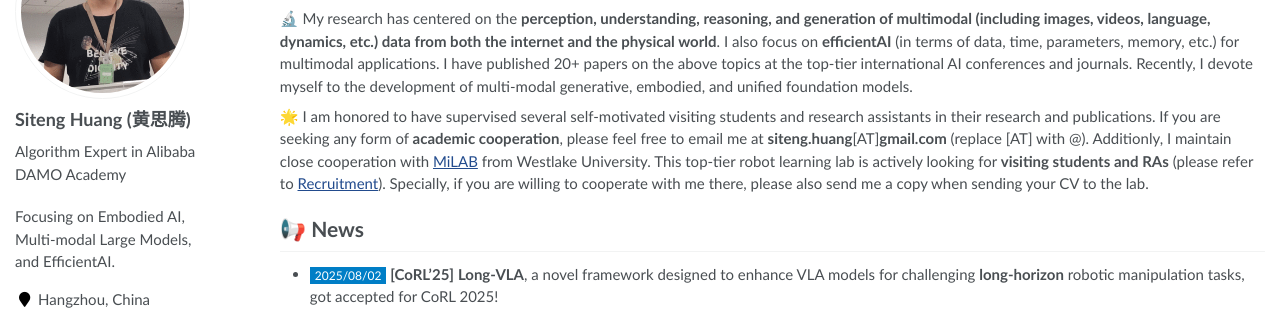
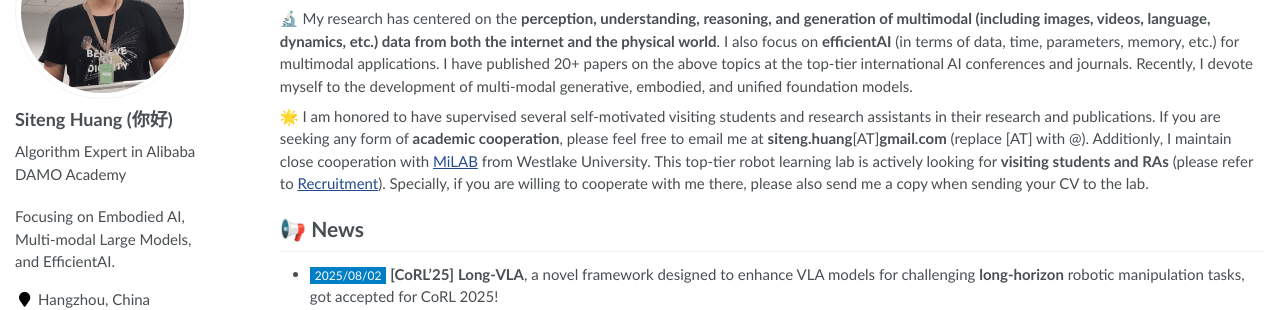
Before and after one commit to bighuang624/bighuang624.github.io, a Jekyll site: the page built from _pages/about.md, in a window 1280 px wide. Shown: the part 167-477 px from the top of the page. Built offline with Jekyll 4.4.1, drawn with Linux system fonts in a browser that asks for light colours; some web fonts are replaced.

Commit message:
Update _config.yml

```diff
--- a/_config.yml
+++ b/_config.yml
@@ -6,7 +6,7 @@
 # `jekyll serve`. If you change this file, please restart the server process.
 
 # Site Settings
-title                    : "Siteng Huang (黄思腾)"
+title                    : "TestFor build"
 description              : "Focusing on Embodied AI, Multi-modal Large Models, and EfficientAI." # "Algorithm expert in DAMO Academy, Alibaba. Focusing on multi-modal large models."
 repository               : "bighuang624/bighuang624.github.io"
 google_scholar_stats_use_cdn : true
@@ -21,7 +21,7 @@
 
 # Site Author
 author:
-  name             : "Siteng Huang (黄思腾)"
+  name             : "Siteng Huang (你好)"
   avatar           : "images/profile.png"
   bio              : "Algorithm Expert in Alibaba DAMO Academy"
   location         : "Hangzhou, China"
```
